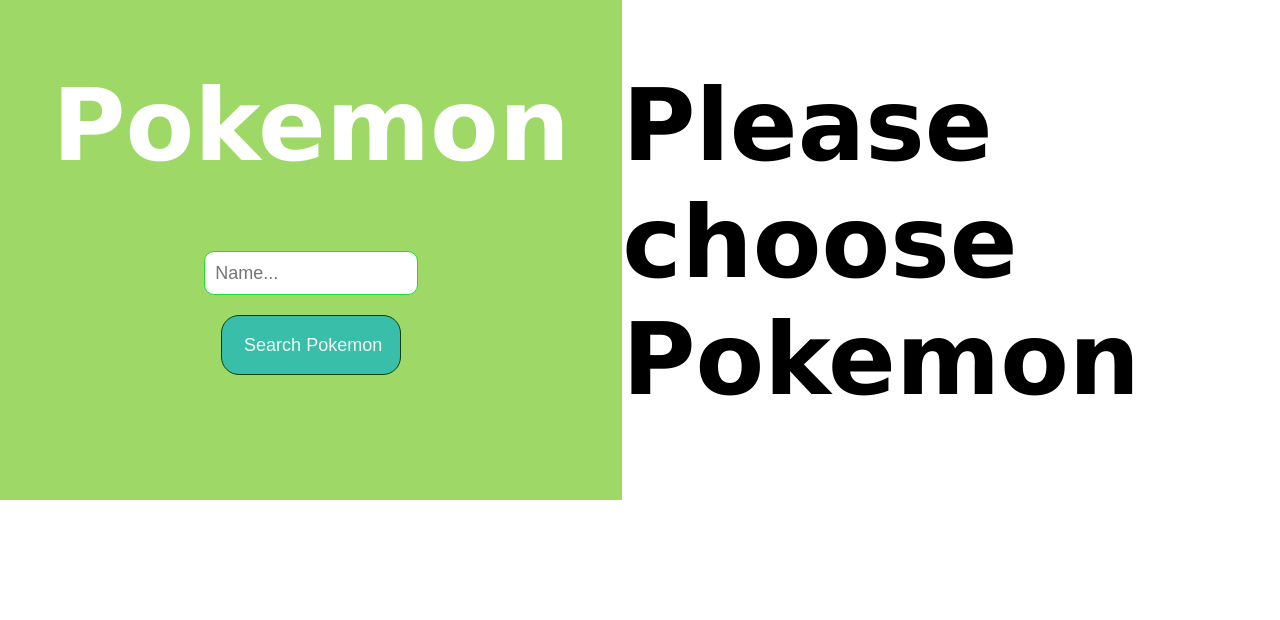
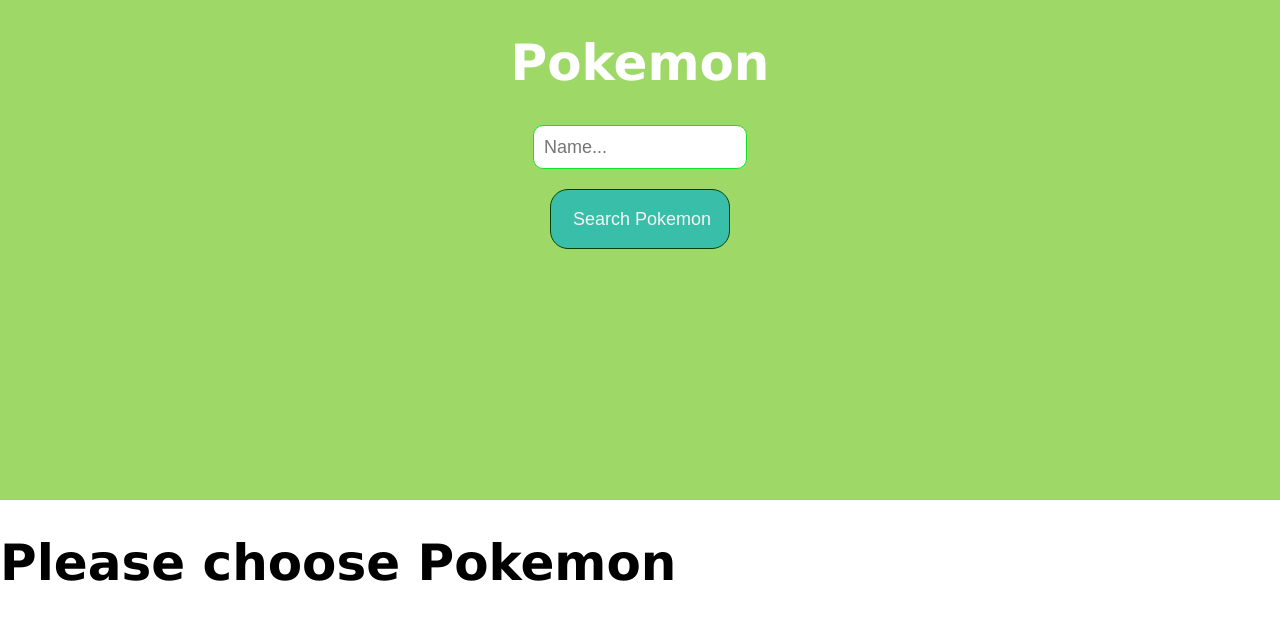
Before and after one commit to ValeSer/React-pokemon-app, a React (Create React App) app in the folder react-pokemon-app/: page / in a window 1280 px wide. Shown: the top 620 px of the page. Built offline with nearby package versions, Linux system fonts and the light colour scheme.

Commit message:
add style to App

```diff
--- a/react-pokemon-app/src/App.css
+++ b/react-pokemon-app/src/App.css
@@ -6,8 +6,9 @@
 .App {
   display: flex;
   justify-content: center;
-  font-size: 50px;
-  font-family: Verdana, Geneva, Tahoma, sans-serif
+  font-size: 25px;
+  font-family: Verdana, Geneva, Tahoma, sans-serif;
+  flex-direction: column;
 }
 
 .TitleSection {
```
